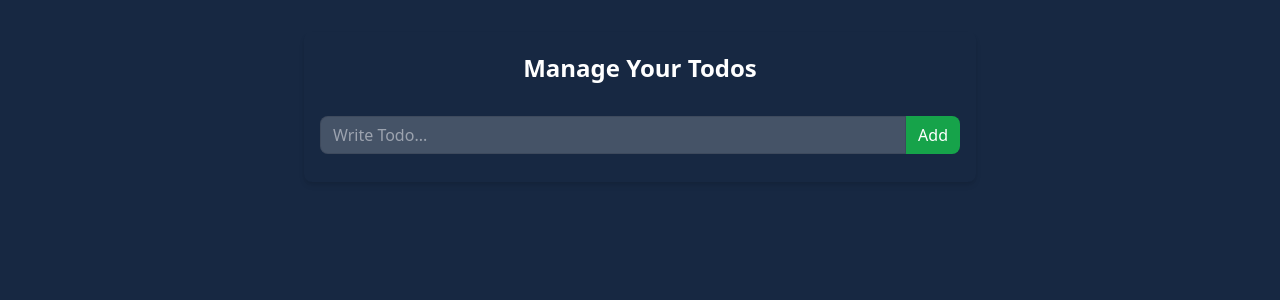
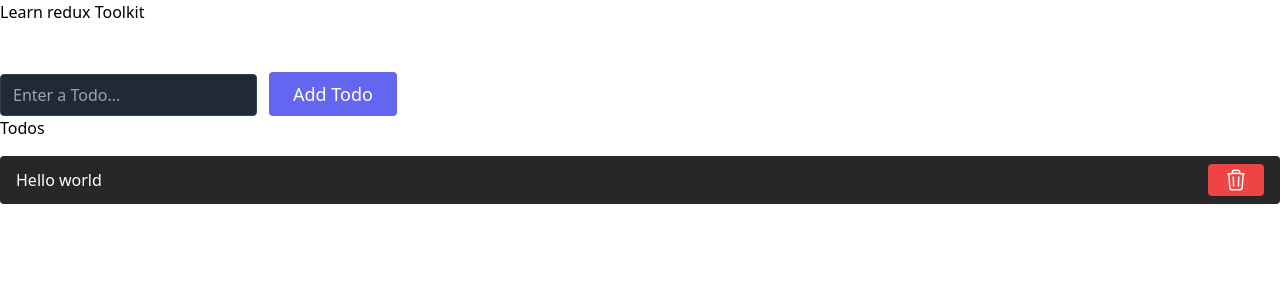
Before and after one commit to prabhat-mishra29/React, a React (Vite) app in the folder vite_react/: page / in a window 1280 px wide. Shown: the top 300 px of the page. Built offline with nearby package versions, Linux system fonts and the light colour scheme.

Commit message:
22.01.2024

```diff
--- a/vite_react/package.json
+++ b/vite_react/package.json
@@ -10,8 +10,10 @@
     "preview": "vite preview"
   },
   "dependencies": {
+    "@reduxjs/toolkit": "^2.0.1",
     "react": "^18.2.0",
     "react-dom": "^18.2.0",
+    "react-redux": "^9.1.0",
     "react-router-dom": "^6.21.1"
   },
   "devDependencies": {
--- a/vite_react/src/App.jsx
+++ b/vite_react/src/App.jsx
@@ -183,103 +183,124 @@
 
 
     // Todo list :----
-        import { useEffect, useState } from "react";
-        import { Todo_provider } from "./Project/06_Context_API/Todo_list/Context";
-        import TodoForm from "./Project/06_Context_API/Todo_list/Components/TodoForm";
-        import TodoItem from "./Project/06_Context_API/Todo_list/Components/TodoItem";
-            function App() {
-                //Basic context functionality:-
-                    //Todos are coming from some where and you want to store and update your UI.
-                    //State main sare todo hain.
-                    //By default empty-array.
-                    const [todos,setTodos]=useState([])
+        // import { useEffect, useState } from "react";
+        // import { Todo_provider } from "./Project/06_Context_API/Todo_list/Context";
+        // import TodoForm from "./Project/06_Context_API/Todo_list/Components/TodoForm";
+        // import TodoItem from "./Project/06_Context_API/Todo_list/Components/TodoItem";
+        //     function App() {
+        //         //Basic context functionality:-
+        //             //Todos are coming from some where and you want to store and update your UI.
+        //             //State main sare todo hain.
+        //             //By default empty-array.
+        //             const [todos,setTodos]=useState([])
 
-                    const addTodo=(todo)=>{
-                        //here 'todo' is a individual todo[todo message] that is coming from todos.
+        //             const addTodo=(todo)=>{
+        //                 //here 'todo' is a individual todo[todo message] that is coming from todos.
 
-                        //setTodos(todo)  --> if we do this then it will automaticaly delete all todo that are present in todos array.
+        //                 //setTodos(todo)  --> if we do this then it will automaticaly delete all todo that are present in todos array.
 
-                        setTodos( (prev)=>[
-                            //this is called spread operator
-                            //create a new array with previous value + current value
-                            //[...prev,todo] --> we can't do this way, because each todo id a self object.
-                            ...prev,{ id:Date.now(),...todo}
-                            ]
-                        )
-                    }
+        //                 setTodos( (prev)=>[
+        //                     //this is called spread operator
+        //                     //create a new array with previous value + current value
+        //                     //[...prev,todo] --> we can't do this way, because each todo id a self object.
+        //                     ...prev,{ id:Date.now(),...todo}
+        //                     ]
+        //                 )
+        //             }
 
 
-                    const updateTodo=(id,todo)=>{
-                        // we have to find which 'id' todo we want to edit and show it on our UI.
-                        setTodos( (prev)=>
-                            prev.map( (prevTodo)=>prevTodo.id===id ? todo : prevTodo )
-                        )
-                        //        each todo in todos      comparing id of each todo
+        //             const updateTodo=(id,todo)=>{
+        //                 // we have to find which 'id' todo we want to edit and show it on our UI.
+        //                 setTodos( (prev)=>
+        //                     prev.map( (prevTodo)=>prevTodo.id===id ? todo : prevTodo )
+        //                 )
+        //                 //        each todo in todos      comparing id of each todo
 
-                    }
+        //             }
 
-                    const deleteTodo=(id)=>{
-                        // original array of todos main se sirf ek id delete karke baki sare todos ko daal doo
-                        setTodos( (prev)=>
-                            prev.filter( (prevTodo)=>prevTodo.id!==id )
-                        )
-                    }
+        //             const deleteTodo=(id)=>{
+        //                 // original array of todos main se sirf ek id delete karke baki sare todos ko daal doo
+        //                 setTodos( (prev)=>
+        //                     prev.filter( (prevTodo)=>prevTodo.id!==id )
+        //                 )
+        //             }
 
-                    const toggleTodo=(id)=>{
-                        setTodos( (prev)=>
-                            prev.map( (prevTodo)=>prevTodo.id===id ? {
-                                    //Spread operator
-                                    //Pehle sarii values lelo uske badd change kardo!
-                                    ...prevTodo, completed: !prevTodo.completed
-                                } : prevTodo
-                            )
-                        )
-                    }
+        //             const toggleTodo=(id)=>{
+        //                 setTodos( (prev)=>
+        //                     prev.map( (prevTodo)=>prevTodo.id===id ? {
+        //                             //Spread operator
+        //                             //Pehle sarii values lelo uske badd change kardo!
+        //                             ...prevTodo, completed: !prevTodo.completed
+        //                         } : prevTodo
+        //                     )
+        //                 )
+        //             }
 
-                //local storage part:--
-                    //Application jabb 1st time pai load hoo,toh konsa essa method hai jo query karr sakta hai localstorage se , taki sarri value mill sake.
-                    useEffect( ()=>{
-                        /*
-                        //It will give you a String but we need in json format
-                            localStorage.getItem("todos")
-                            //Returns the current value associated with the given key, or null if the given key does not exist.
-                        */
+        //         //local storage part:--
+        //             //Application jabb 1st time pai load hoo,toh konsa essa method hai jo query karr sakta hai localstorage se , taki sarri value mill sake.
+        //             useEffect( ()=>{
+        //                 /*
+        //                 //It will give you a String but we need in json format
+        //                     localStorage.getItem("todos")
+        //                     //Returns the current value associated with the given key, or null if the given key does not exist.
+        //                 */
 
-                        const tito=JSON.parse(localStorage.getItem("todoss"));
+        //                 const tito=JSON.parse(localStorage.getItem("todoss"));
 
-                        if(tito && tito.length>0){
-                            setTodos(tito)
-                        }
-                    },[] )
+        //                 if(tito && tito.length>0){
+        //                     setTodos(tito)
+        //                 }
+        //             },[] )
 
-                    //Set in local storage when todos are encounter.
-                    useEffect(()=>{
-                        //Sets the value of the pair identified by key to value, creating a new key/value pair if none existed for key previously.
-                        localStorage.setItem("todoss",JSON.stringify(todos))
-                    },[todos])
+        //             //Set in local storage when todos are encounter.
+        //             useEffect(()=>{
+        //                 //Sets the value of the pair identified by key to value, creating a new key/value pair if none existed for key previously.
+        //                 localStorage.setItem("todoss",JSON.stringify(todos))
+        //             },[todos])
 
-                return (
-                    <Todo_provider value={{todos,addTodo,updateTodo,deleteTodo,toggleTodo}}>
-                        <div className="bg-[#172842] min-h-screen py-8">
-                            <div className="w-full max-w-2xl mx-auto shadow-md rounded-lg px-4 py-3 text-white">
-                                <h1 className="text-2xl font-bold text-center mb-8 mt-2">Manage Your Todos</h1>
-                                <div className="mb-4">
-                                    {/* Todo form goes here */}
-                                    <TodoForm/>
-                                </div>
-                                <div className="flex flex-wrap gap-y-3">
-                                    {/*Loop and Add TodoItem here */}
-                                    {todos.map((todo)=>(
-                                        //keys is used here for unique value of div
-                                        <div key={todo.id} className="w-full">
-                                            <TodoItem todo={todo}></TodoItem>
-                                        </div>
-                                    ))}
-                                </div>
-                            </div>
-                        </div>
-                    </Todo_provider>
-                );
-            }
+        //         return (
+        //             <Todo_provider value={{todos,addTodo,updateTodo,deleteTodo,toggleTodo}}>
+        //                 <div className="bg-[#172842] min-h-screen py-8">
+        //                     <div className="w-full max-w-2xl mx-auto shadow-md rounded-lg px-4 py-3 text-white">
+        //                         <h1 className="text-2xl font-bold text-center mb-8 mt-2">Manage Your Todos</h1>
+        //                         <div className="mb-4">
+        //                             {/* Todo form goes here */}
+        //                             <TodoForm/>
+        //                         </div>
+        //                         <div className="flex flex-wrap gap-y-3">
+        //                             {/*Loop and Add TodoItem here */}
+        //                             {todos.map((todo)=>(
+        //                                 //keys is used here for unique value of div
+        //                                 <div key={todo.id} className="w-full">
+        //                                     <TodoItem todo={todo}></TodoItem>
+        //                                 </div>
+        //                             ))}
+        //                         </div>
+        //                     </div>
+        //                 </div>
+        //             </Todo_provider>
+        //         );
+        //     }
+
+
+
+// Redux Toolkit :---
+    import AddTodo from "./Project/07_Redux_toolkit/Components/AddTodo";
+    import Todos from "./Project/07_Redux_toolkit/Components/Todos";
+    import { Provider } from "react-redux";
+    import { store } from "./Project/07_Redux_toolkit/store";
+
+    //We use one extra thing 'store'[global variable]
+    //here 'store' is used just like we use 'value' in context Api.
+
+        function App(){
+            return(
+                <Provider store={store}>
+                    <h1>Learn redux Toolkit</h1>
+                    <AddTodo/>
+                    <Todos/>
+                </Provider>
+            );
+        }
 
 export default App
--- /dev/null
+++ b/vite_react/src/Project/07_Redux_toolkit/Components/AddTodo.jsx
@@ -0,0 +1,40 @@
+//Simple form
+
+import { useState } from "react"
+import {useDispatch} from 'react-redux'
+import { addTodo } from "../Todo/todoSlice"
+
+function AddTodo() {
+    //How to add values in 'store':- using "useDispatch"
+
+    const [input, setInput] = useState('')
+    const dispatch = useDispatch()
+
+    const addTodoHandler = (e) => {
+        e.preventDefault()
+        //Dispatch reducers ko use karte 'store' main value daal ta hai.
+        //here dispatch use 'addTodo()' method to store input
+        dispatch(addTodo(input))
+        setInput('')
+    }
+
+  return (
+    <form onSubmit={addTodoHandler} className="space-x-3 mt-12">
+        <input
+            type="text"
+            className="bg-gray-800 rounded border border-gray-700 focus:border-indigo-500 focus:ring-2 focus:ring-indigo-900 text-base outline-none text-gray-100 py-1 px-3 leading-8 transition-colors duration-200 ease-in-out"
+            placeholder="Enter a Todo..."
+            value={input}
+            onChange={(e) => setInput(e.target.value)}
+        />
+        <button
+            type="submit"
+            className="text-white bg-indigo-500 border-0 py-2 px-6 focus:outline-none hover:bg-indigo-600 rounded text-lg"
+        >
+            Add Todo
+        </button>
+    </form>
+  );
+}
+
+export default AddTodo
--- /dev/null
+++ b/vite_react/src/Project/07_Redux_toolkit/Components/Todos.jsx
@@ -0,0 +1,79 @@
+//List all todos
+//values are stored in 'store'
+
+//To select all values in 'store' we use "UseSelector"
+
+//Every list have a delete icon to delete a todo.
+//for delete we use "removeTodo" reducer.
+//for updation list we use "useDispatch".
+
+import { useSelector,useDispatch,} from "react-redux";
+import { removeTodo } from "../Todo/todoSlice";
+
+function Todos() {
+    const todos=useSelector(state=>state.todos); //it is an array
+    //A function that receives the current state and returns a part of the state or some derived data.
+    //state ke andar value mill jayega..
+    //state ki help se hmm entire 'store' ko access karr sakte hain.
+
+    const dispatch=useDispatch();
+
+    return (
+        <>
+            <div>Todos</div>
+
+            {/*
+                //Functionality:--
+                {
+                    todos.map((todo)=>(
+                        <li key={todo.id}>
+                            {todo.text}
+                            <button onclick={()=>{
+                                dispatch(removeTodo(todo.id))
+                            }}>X</button>
+                        </li>
+                    ))
+                }
+            */}
+
+            <ul className="list-none">
+                {
+                    todos.map((todo) => (
+                        <li
+                            className="mt-4 flex justify-between items-center bg-zinc-800 px-4 py-2 rounded"
+                            key={todo.id}
+                        >
+                            <div className='text-white'>{todo.text}</div>
+
+                            <button
+                            onClick={() => dispatch(removeTodo(todo.id))}
+                            className="text-white bg-red-500 border-0 py-1 px-4 focus:outline-none hover:bg-red-600 rounded text-md"
+                            >
+
+                            <svg
+                                xmlns="http://www.w3.org/2000/svg"
+                                fill="none"
+                                viewBox="0 0 24 24"
+                                strokeWidth={1.5}
+                                stroke="currentColor"
+                                className="w-6 h-6"
+                            >
+                                <path
+                                strokeLinecap="round"
+                                strokeLinejoin="round"
+                                d="M14.74 9l-.346 9m-4.788 0L9.26 9m9.968-3.21c.342.052.682.107 1.022.166m-1.022-.165L18.16 19.673a2.25 2.25 0 01-2.244 2.077H8.084a2.25 2.25 0 01-2.244-2.077L4.772 5.79m14.456 0a48.108 48.108 0 00-3.478-.397m-12 .562c.34-.059.68-.114 1.022-.165m0 0a48.11 48.11 0 013.478-.397m7.5 0v-.916c0-1.18-.91-2.164-2.09-2.201a51.964 51.964 0 00-3.32 0c-1.18.037-2.09 1.022-2.09 2.201v.916m7.5 0a48.667 48.667 0 00-7.5 0"
+                                />
+                            </svg>
+
+                            </button>
+
+                        </li>
+
+                    ))
+                }
+            </ul>
+        </>
+    );
+}
+
+export default Todos;
--- /dev/null
+++ b/vite_react/src/Project/07_Redux_toolkit/Todo/todoSlice.js
@@ -0,0 +1,68 @@
+//Two things we need to import i.e 'createSlice' and 'nanoid'.
+//'nanoid' will generate unique id.
+
+import {createSlice,nanoid} from '@reduxjs/toolkit';
+
+//1st thing that we want in 'Store' is initial state.It can be anything like array,object...
+
+const initialState={
+    todos:[{
+        id:1, text:"Hello world"
+    }]
+}
+
+
+export const todoSlice=createSlice({
+    //takes object
+    //Every 'Slice' has a name,intial state and reducers.
+    name:'todo',
+    initialState:initialState,
+    reducers:{
+        //takes object of properties and function
+        //In context Api we just declar functions,but in reducers we declar a function as well as we define that function.
+        //when we perform functions we have to access two things "state" and "action".
+        //'state' takes the values that are present in current initialState.
+        //'action':- while performing functions we need some values as a parameter i.e store in 'action'.like 'text','id' etc..
+        //Note:--use reference of method instead of call.
+
+        addTodo:(state,action)=>{
+            //methods create a todo.
+            const todo={
+                id:nanoid(),
+                text:action.payload,
+                //payload is it self an object.
+                //here parameter:text [stored in action]
+            }
+
+            //in context Api pehle hmme state se sare ke sare array nikal na padta , usse spread karna padta ta ki value kahi koo na jaye, uske badd add karta.
+            //But in redux 'state' is preserved.
+
+            //push in state
+            state.todos.push(todo);
+            //state object main 'todos' array main push kardo
+        },
+
+        removeTodo:(state,action)=>{
+            //remove karne ke liye action main hamme ek id bheja gaya hi hoga.
+            state.todos=state.todos.filter( (todo)=>(
+                // state main jo todo hai   [each todo]
+                todo.id!==action.payload
+            ) )
+        },
+
+        updateTodo:(state,action)=>{
+            // we have to find which 'id' todo we want to edit and show it on our UI.
+            state.todos.map( (todo)=>(
+                // each todo in todos      comparing id of each todo
+                todo.id===action.payload.id ? todo.text:action.payload
+            ) )
+        }
+    }
+});
+
+//actual way to export reducers:--
+//1st export individual functionality :-
+export const {addTodo,removeTodo,updateTodo}=todoSlice.actions;
+
+//2nd 'store' want every reducers
+export default todoSlice.reducer;
--- /dev/null
+++ b/vite_react/src/Project/07_Redux_toolkit/store.js
@@ -0,0 +1,11 @@
+//'Store' acts as a global variable.
+//how to create 'store':--
+
+import {configureStore} from '@reduxjs/toolkit'
+
+//'store' needs knowledge about every reducers that are going to use.
+import todoSlice from './Todo/todoSlice';
+
+export const store=configureStore({//It takes object
+    reducer:todoSlice
+});
```
Also changed, not shown: 2 other files (tests, documents, lock files or other folders).
